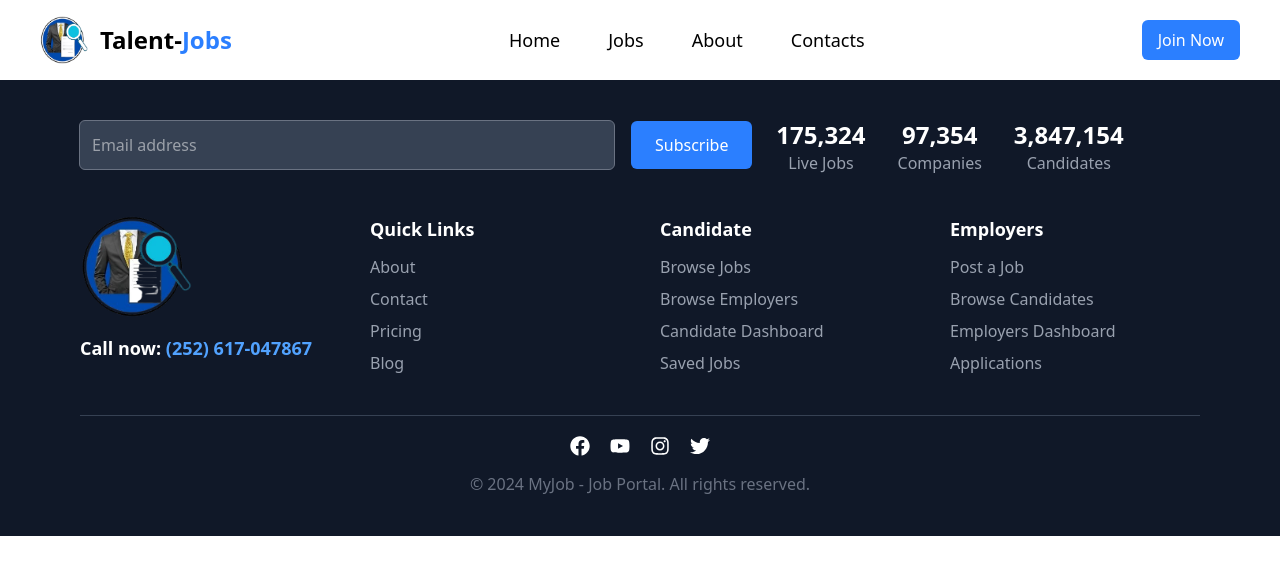
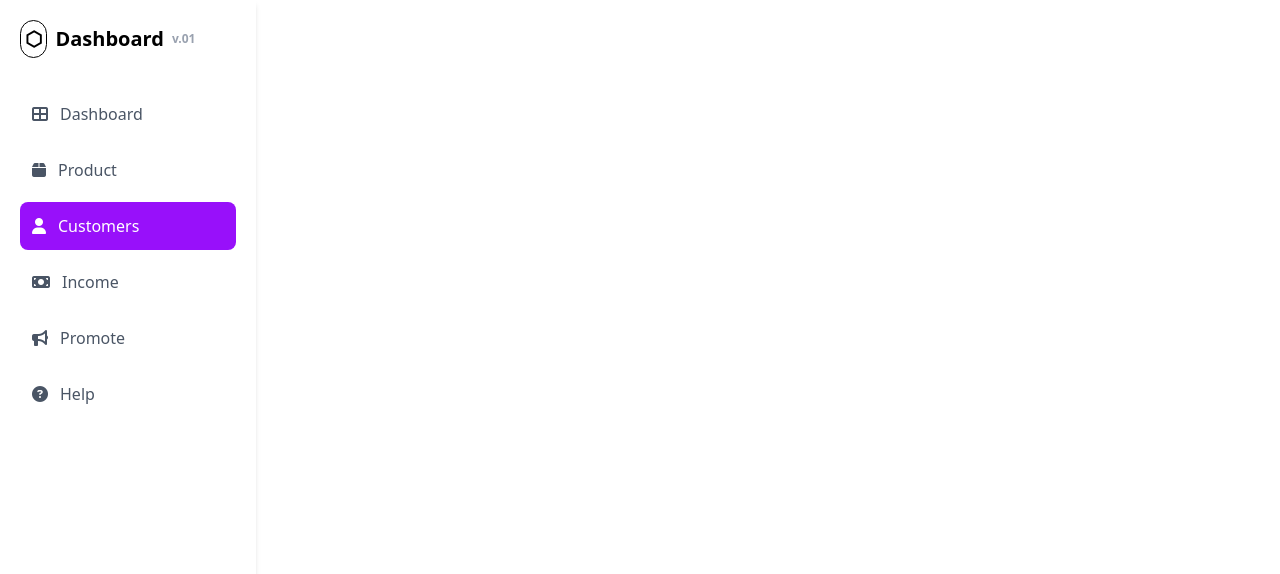
Before and after one commit to Ina-ahmett/Talent-Jobs, a React (Vite) app in the folder FrontEnd/: page /dashboard in a window 1280 px wide. Shown: the top 574 px of the page. Built offline with nearby package versions, Linux system fonts and the light colour scheme.

Commit message:
update a frontEnd

```diff
--- a/FrontEnd/src/App.jsx
+++ b/FrontEnd/src/App.jsx
@@ -1,17 +1,16 @@
 import {Routes, Route, Router} from "react-router-dom"
-import Header from "./components/header"
 import Home from "./pages/home"
-import Footer from './components/footer'
 import About from "./pages/about"
 import Jobs from "./pages/jobs"
 import Contact from "./pages/contact"
 import Login from "./pages/login"
 import EmployeeSignup from "./pages/signUpEmployee"
+import Dashboard from "./pages/dashboard"
 
 const App = () =>{
   return(
     <div>
-      <Header/>
+
       <Routes>
         <Route path="/" element={<Home/>} />
         <Route path="/jobs" element={<Jobs/>}/>
@@ -19,8 +18,8 @@ const App = () =>{
         <Route path="/contact" element={<Contact/>}/>
         <Route path="/login" element={<Login  hideHeaderFooter={true} />} />
         <Route path="/EmpSignUp" element={<EmployeeSignup hideHeaderFooter={true}/>}/>
+        <Route path="dashboard" element={<Dashboard/>}/>
       </Routes>
-      <Footer/>
     </div>
   )
 }
--- a/FrontEnd/src/components/header.jsx
+++ b/FrontEnd/src/components/header.jsx
@@ -22,15 +22,15 @@ const Header = () => {
           <li className="cursor-pointer px-3 py-1 transition-all duration-300" >Home</li>
         </NavLink>
 
-        <NavLink to="jobs" className= {({ isActive }) => isActive? "border-b-2 border-blue-500 text-blue-500 font-semibold": "hover:text-gray-600 hover:border-b-2 hover:border-blue-400"}>
+        <NavLink to="/jobs" className= {({ isActive }) => isActive? "border-b-2 border-blue-500 text-blue-500 font-semibold": "hover:text-gray-600 hover:border-b-2 hover:border-blue-400"}>
           <li className="cursor-pointer px-3 py-1 transition-all duration-300">Jobs</li>
         </NavLink>
 
-        <NavLink to="about"className={({ isActive }) =>isActive? "border-b-2 border-blue-500 text-blue-500 font-semibold": "hover:text-gray-600 hover:border-b-2 hover:border-blue-400"}>
+        <NavLink to="/about"className={({ isActive }) =>isActive? "border-b-2 border-blue-500 text-blue-500 font-semibold": "hover:text-gray-600 hover:border-b-2 hover:border-blue-400"}>
           <li className="cursor-pointer px-3 py-1 transition-all duration-300">About</li>
         </NavLink>
 
-        <NavLink to="contact" className={({ isActive }) =>isActive? "border-b-2 border-blue-500 text-blue-500 font-semibold": "hover:text-gray-600 hover:border-b-2 hover:border-blue-400"}>
+        <NavLink to="/contact" className={({ isActive }) =>isActive? "border-b-2 border-blue-500 text-blue-500 font-semibold": "hover:text-gray-600 hover:border-b-2 hover:border-blue-400"}>
           <li className="cursor-pointer px-3 py-1 transition-all duration-300">Contacts</li>
         </NavLink>
       </ul>
--- /dev/null
+++ b/FrontEnd/src/components/sidebar.jsx
@@ -0,0 +1,37 @@
+import { useState } from "react";
+
+const Sidebar = () => {
+  const [active, setActive] = useState("Customers");
+
+  const menuItems = [
+    { name: "Dashboard", icon: "fa-th-large" },
+    { name: "Product", icon: "fa-box" },
+    { name: "Customers", icon: "fa-user" },
+    { name: "Income", icon: "fa-money-bill" },
+    { name: "Promote", icon: "fa-bullhorn" },
+    { name: "Help", icon: "fa-question-circle" },
+  ];
+
+  return (
+    <div className="w-64 h-screen bg-white shadow-md p-5">
+      <h1 className="text-xl font-bold flex items-center gap-2">
+        <span className="border border-black p-1 rounded-full">⬡</span> Dashboard <span className="text-gray-400 text-xs">v.01</span>
+      </h1>
+      <ul className="mt-8">
+        {menuItems.map((item) => (
+          <li
+            key={item.name}
+            className={`flex items-center gap-3 p-3 my-2 rounded-lg cursor-pointer transition-all ${
+              active === item.name ? "bg-purple-600 text-white" : "text-gray-600 hover:bg-gray-100"
+            }`}
+            onClick={() => setActive(item.name)}
+          >
+            <i className={`fas ${item.icon}`}></i> {item.name}
+          </li>
+        ))}
+      </ul>
+    </div>
+  );
+};
+
+export default Sidebar;
--- a/FrontEnd/src/pages/about.jsx
+++ b/FrontEnd/src/pages/about.jsx
@@ -1,9 +1,12 @@
 import React from "react";
 import wadaJir from "../assets/wadajir.jpg";
 import heshiis from "../assets/heshiis.png";
+import Header from "../components/header";
 
 const About = () => {
   return (
+    <>
+    <Header/>
     <div className="max-w-6xl mx-auto px-6 py-12">
       <h1 className="text-4xl font-bold text-center text-blue-600 mb-6">About Talent Jobs</h1>
       <p className="text-lg text-gray-700 text-center mb-10">
@@ -49,6 +52,7 @@ const About = () => {
 
 
     </div>
+    </>
   );
 };
 
--- a/FrontEnd/src/pages/contact.jsx
+++ b/FrontEnd/src/pages/contact.jsx
@@ -1,8 +1,12 @@
 import doneImage from "../assets/done.jpg"
+import Footer from "../components/footer";
+import Header from "../components/header";
 
 
 export default function Contact() {
     return (
+      <>
+      <Header/>
       <div className="flex flex-col items-center w-full min-h-screen px-4 py-10 bg-gray-100">
         <div className="sm:flex sm:gap-10">
             <div className="w-[400px] max-w-4xl mx-auto mt-20 ml-5 sm:ml-0">
@@ -32,5 +36,7 @@ export default function Contact() {
             <img src={doneImage} alt="done image" className="sm:w-[1130px] sm:h-[500px]  rounded-xl" />
         </div>
       </div>
+      <Footer/>
+      </>
     );
   }
--- /dev/null
+++ b/FrontEnd/src/pages/dashboard.jsx
@@ -0,0 +1,11 @@
+import Sidebar from "../components/sidebar"
+
+const Dashboard = () => {
+  return(
+    <>
+    <Sidebar/>
+    </>
+  )
+}
+
+export default Dashboard
--- a/FrontEnd/src/pages/home.jsx
+++ b/FrontEnd/src/pages/home.jsx
@@ -1,6 +1,8 @@
 import heroSectionImg from "../assets/heroSection.jpg"
 import CategoryProps from "../components/Category"
 import TopCompanies from "../components/companies";
+import Footer from "../components/footer";
+import Header from "../components/header";
 import JobItem from "../components/JobItem"
 import { motion } from "framer-motion";
 
@@ -82,6 +84,8 @@ const Home = () => {
 
 
     return (
+        <>
+        <Header/>
         <div>
             <div className="bg-white flex flex-col md:flex-row items-center justify-evenly px-6 md:px-16 py-10">
                 {/* Left Side */}
@@ -207,6 +211,8 @@ const Home = () => {
                 </motion.div>
             </div>
         </div>
+        <Footer/>
+        </>
     );
 }
 
--- a/FrontEnd/src/pages/jobs.jsx
+++ b/FrontEnd/src/pages/jobs.jsx
@@ -1,5 +1,7 @@
 import jobSearchImage from "../assets/jobheader.jpg"
 import TopCompanies from "../components/companies";
+import Footer from "../components/footer";
+import Header from "../components/header";
 import JobCard from "../components/jobsComponents";
 const Jobs = () => {
     // jobs maping madama aan isticmaleynin API
@@ -74,6 +76,8 @@ const Jobs = () => {
     ]
 
     return(
+        <>
+        <Header/>
         <div>
             {/* jobs heroSection */}
             <div className="w-full min-h-screen flex flex-col-reverse md:flex-row items-center justify-center gap-12 px-6 md:px-16 py-12 bg-white">
@@ -124,6 +128,8 @@ const Jobs = () => {
             {/* campanies data view  */}
             <TopCompanies companies={companiesData}/>
         </div>
+        <Footer/>
+        </>
     )
 }
 export default Jobs
```
